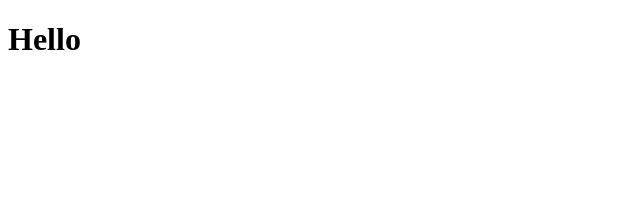
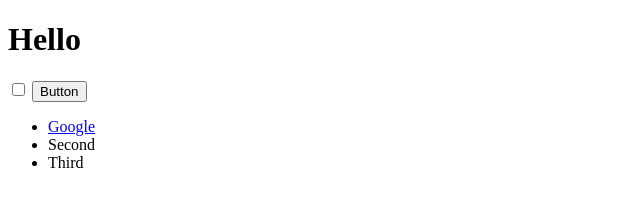
Before and after one commit to jkp09x/DOM, a plain HTML site: page index.html in a window 1280 px wide. Shown: the whole page, without its empty margins (0-640 px from the left). Drawn offline with Linux system fonts and the light colour scheme; files that its build step writes are made by us from their sources.

Commit message:
Adding random elements to show JS functionality and how to use DOM

```diff
--- a/index.html
+++ b/index.html
@@ -7,6 +7,17 @@
   </head>
   <body>
     <h1>Hello</h1>
+    <input type="checkbox" name="CheckBox 1">
+    <button style=":active: color:red;">Button</button>
+
+    <ul>
+      <li class="list">
+        <a href="https://www.google.com">Google</a>
+      </li>
+      <li class="list">Second</li>
+      <li class="list">Third</li>
+    </ul>
+
     <script src="index.js" charset="utf-8"></script>
   </body>
 </html>
```
